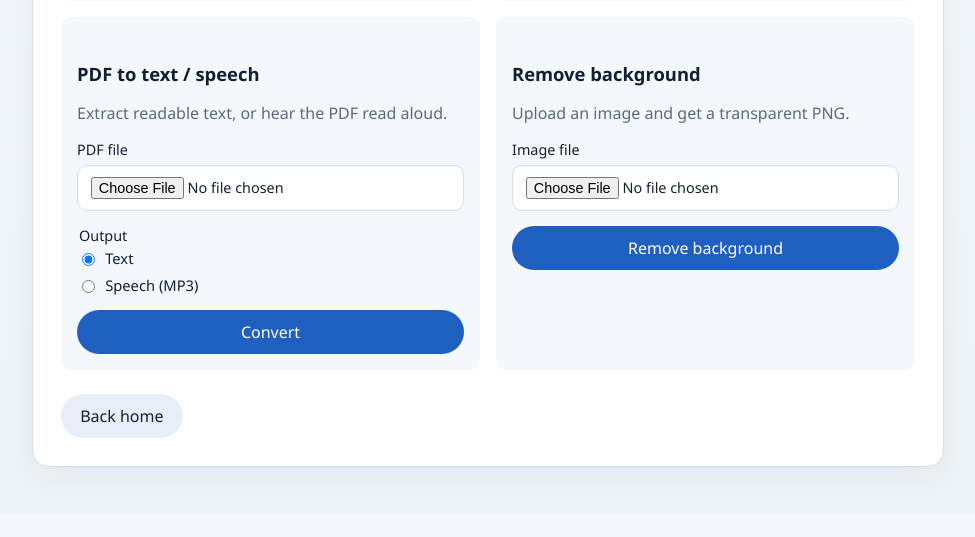
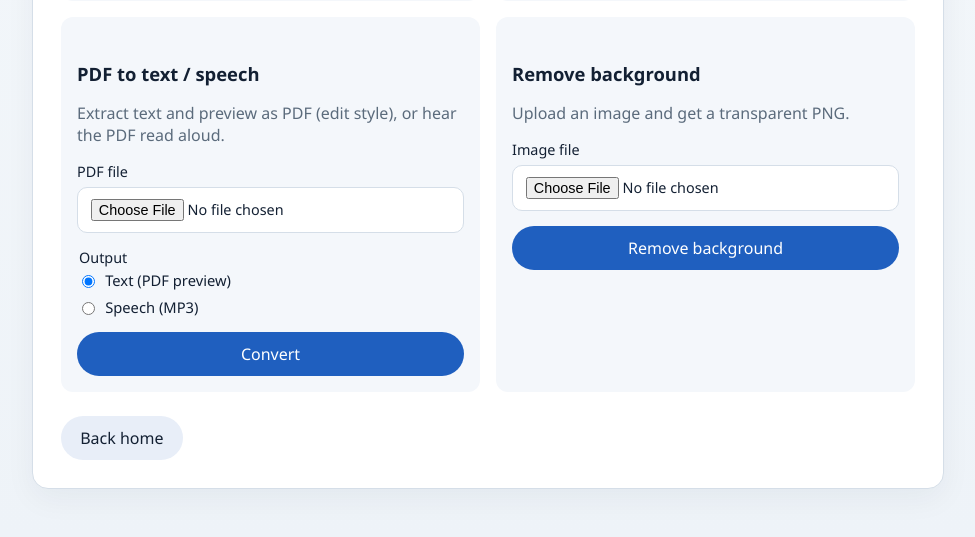
Before and after one commit to oliviayclam/mini_project_of_python, a Flask app: template PythonTestProject/OliviaPortal/web/templates/tools.html in a window 1280 px wide. Shown: the part 814-1351 px from the top of the page, without its empty margins (152-1127 px from the left). Before the commit the page ends 1290 px from the top, so only its background shows below. Run offline with Flask 3, Linux system fonts and the light colour scheme; the template is opened without the code that fills it, so the values that code supplies are empty.

Commit message:
set preview same as text / speech to pdf

```diff
--- a/PythonTestProject/OliviaPortal/web/app.py
+++ b/PythonTestProject/OliviaPortal/web/app.py
@@ -459,6 +459,7 @@ def tools_bg_remove():
 @login_required
 def tools_pdf():
     from tools.pdf_convert import pdf_to_speech, pdf_to_text
+    from tools.to_pdf import DEFAULT_PDF_STYLE, text_to_pdf
 
     upload = request.files.get("pdf")
     output_type = request.form.get("output_type", "text")
@@ -474,14 +475,20 @@ def tools_pdf():
             session["tools_message"] = "PDF converted to speech. Play it below or download."
             session.pop("tools_pdf_text", None)
             session.pop("tools_pdf_preview", None)
+            session.pop("tools_pdf_style", None)
         else:
             text = pdf_to_text(data)
+            style = dict(DEFAULT_PDF_STYLE)
+            style["title"] = "Extracted from PDF"
+            path = text_to_pdf(text, style=style)
+            session["tools_file"] = path.name
+            session["tools_kind"] = "pdf"
             session["tools_pdf_text"] = text
-            session["tools_kind"] = "text"
-            session["tools_file"] = None
-            session["tools_message"] = "PDF text extracted."
-            session.pop("tools_pdf_preview", None)
-        session.pop("tools_pdf_style", None)
+            session["tools_pdf_style"] = style
+            session["tools_pdf_preview"] = True
+            session["tools_message"] = (
+                "PDF text extracted. Preview below — edit text or style, then update."
+            )
     except Exception as exc:
         session["tools_error"] = str(exc)
     return redirect(url_for("tools"))
--- a/PythonTestProject/OliviaPortal/web/templates/tools.html
+++ b/PythonTestProject/OliviaPortal/web/templates/tools.html
@@ -135,14 +135,14 @@
 
     <article>
       <h2>PDF to text / speech</h2>
-      <p class="muted">Extract readable text, or hear the PDF read aloud.</p>
+      <p class="muted">Extract text and preview as PDF (edit style), or hear the PDF read aloud.</p>
       <form method="post" action="{{ url_for('tools_pdf') }}" enctype="multipart/form-data" class="stack">
         <label>PDF file
           <input type="file" name="pdf" accept="application/pdf,.pdf" required>
         </label>
         <fieldset class="choice-row">
           <legend>Output</legend>
-          <label class="inline"><input type="radio" name="output_type" value="text" checked> Text</label>
+          <label class="inline"><input type="radio" name="output_type" value="text" checked> Text (PDF preview)</label>
           <label class="inline"><input type="radio" name="output_type" value="speech"> Speech (MP3)</label>
         </fieldset>
         <button type="submit">Convert</button>
```
